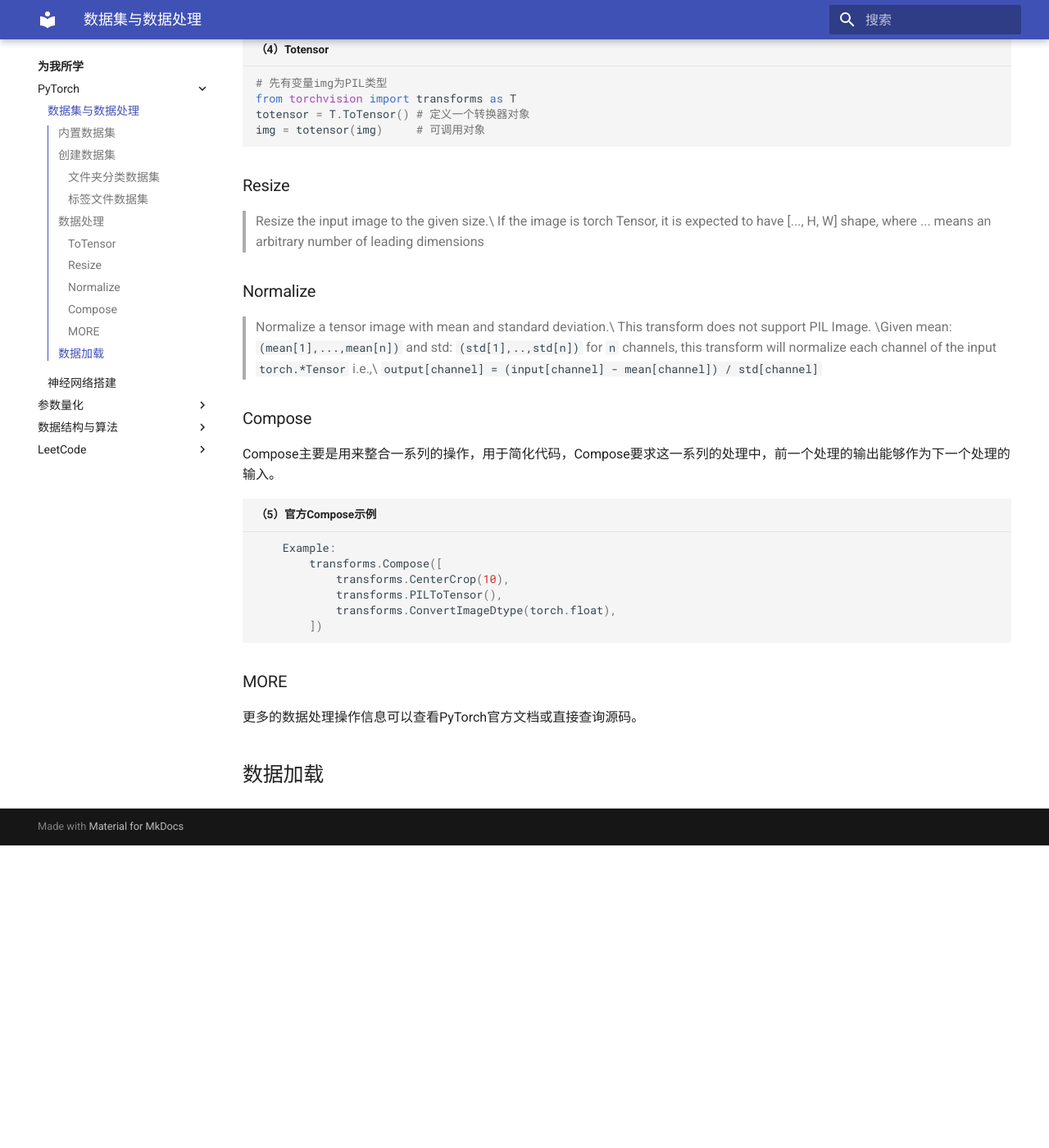
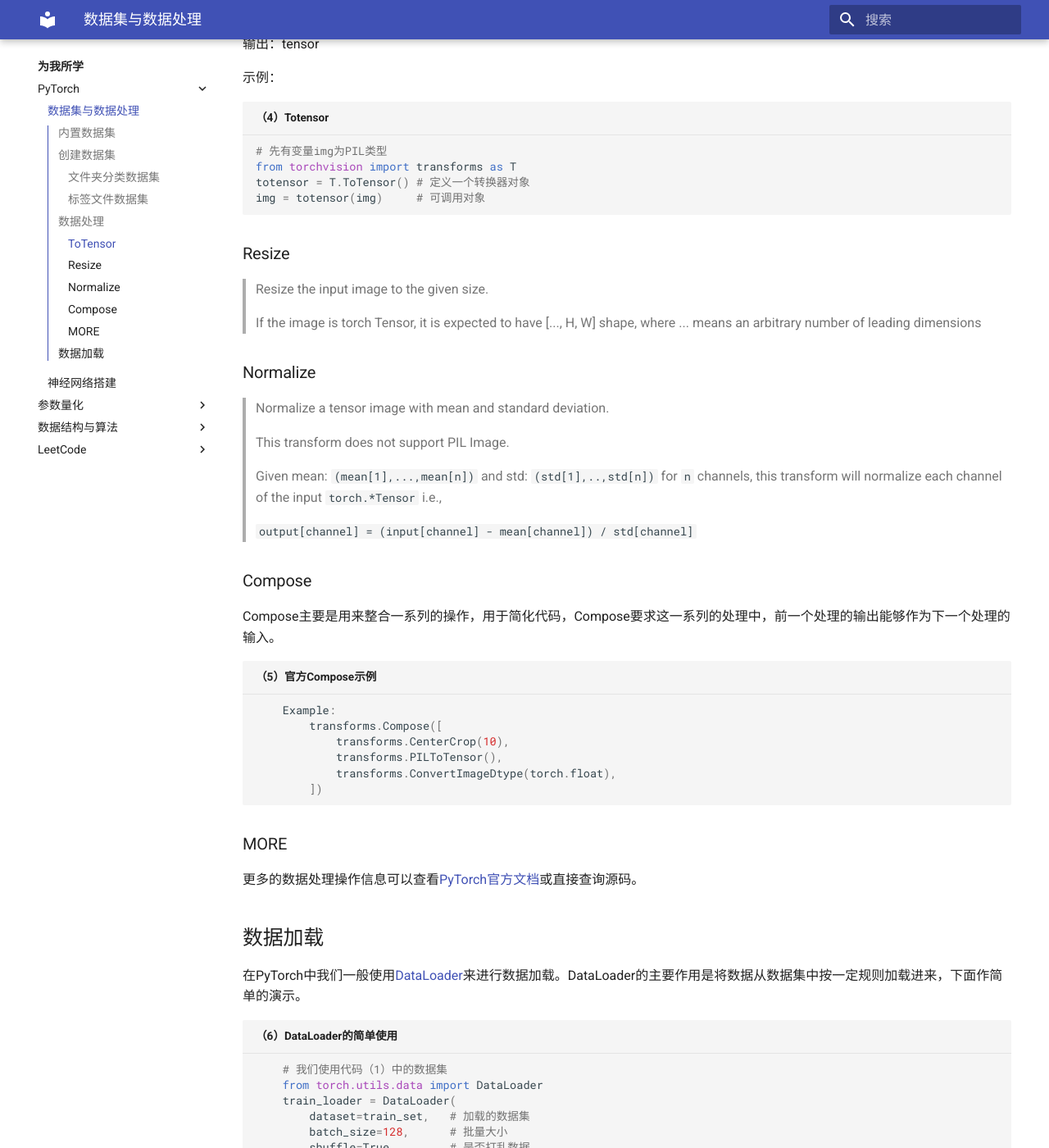
Before and after one commit to Maverick618/Maverick618.github.io, an MkDocs documentation site: the page built from docs/为我所学/PyTorch/数据集与数据处理.md, in a window 1280 px wide and 1400 px high, scrolled down 2811 px. Shown: the whole window at 82% size. Built offline with MkDocs 1.6.1 and Material for MkDocs 9.7.7, drawn with Linux system fonts in a browser that asks for light colours; before the commit the page ends 3842 px from its top, so only the background shows below that; some of the changed text lies outside the part shown.

Commit message:
update notes

````diff
--- a/docs/为我所学/PyTorch/数据集与数据处理.md
+++ b/docs/为我所学/PyTorch/数据集与数据处理.md
@@ -96,8 +96,10 @@ class MyData(Dataset):
 ## 数据处理
 我们现在获取到了数据，比如是一些图片，要做分类任务，这些图片可能大小就不一样，格式可能也不一样，这就需要我们对数据进行一些处理，才能够更好的给神经网络作为输入。下面主要介绍torchvision中的几种transforms。
 ### ToTensor
-输入：PIL Image or ndarray\
-输出：tensor\
+输入：PIL Image or ndarray
+
+输出：tensor
+
 示例：
 ```python title="（4）Totensor"
 # 先有变量img为PIL类型
@@ -106,13 +108,17 @@ totensor = T.ToTensor() # 定义一个转换器对象
 img = totensor(img)     # 可调用对象
 ```
 ### Resize
->Resize the input image to the given size.\
-If the image is torch Tensor, it is expected to have [..., H, W] shape, where ... means an arbitrary number of leading dimensions
+>Resize the input image to the given size.
+
+>If the image is torch Tensor, it is expected to have [..., H, W] shape, where ... means an arbitrary number of leading dimensions
 ### Normalize
->Normalize a tensor image with mean and standard deviation.\
-This transform does not support PIL Image.
-\Given mean: ``(mean[1],...,mean[n])`` and std: ``(std[1],..,std[n])`` for ``n`` channels, this transform will normalize each channel of the input ``torch.*Tensor`` i.e.,\
-``output[channel] = (input[channel] - mean[channel]) / std[channel]``
+>Normalize a tensor image with mean and standard deviation.
+
+>This transform does not support PIL Image.
+
+>Given mean: ``(mean[1],...,mean[n])`` and std: ``(std[1],..,std[n])`` for ``n`` channels, this transform will normalize each channel of the input ``torch.*Tensor`` i.e.,
+
+>``output[channel] = (input[channel] - mean[channel]) / std[channel]``
 ### Compose
 Compose主要是用来整合一系列的操作，用于简化代码，Compose要求这一系列的处理中，前一个处理的输出能够作为下一个处理的输入。
 ```python title="（5）官方Compose示例"
@@ -124,6 +130,25 @@ Compose主要是用来整合一系列的操作，用于简化代码，Compose要
         ])
 ```
 ### MORE
-更多的数据处理操作信息可以查看PyTorch官方文档或直接查询源码。
+更多的数据处理操作信息可以查看[PyTorch官方文档](https://pytorch.org/docs/stable/index.html)或直接查询源码。
 
 ## 数据加载
+在PyTorch中我们一般使用[DataLoader](https://pytorch.org/docs/stable/data.html?highlight=dataloader#torch.utils.data.DataLoader)来进行数据加载。DataLoader的主要作用是将数据从数据集中按一定规则加载进来，下面作简单的演示。
+```python title="（6）DataLoader的简单使用"
+    # 我们使用代码（1）中的数据集
+    from torch.utils.data import DataLoader
+    train_loader = DataLoader(
+        dataset=train_set,   # 加载的数据集
+        batch_size=128,      # 批量大小
+        shuffle=True,        # 是否打乱数据
+        num_works=0,         # 工作线程数
+        drop_last=True       # 是否舍弃最后数量不足批量大小的那些数据
+    ) # 更多参数参考官方文档或源码
+
+    for epoch in range(10):
+        for data in train_loader:
+            # some operations for data
+            # such as:
+            # imgs, labels = data
+            # ...
+```
--- a/mkdocs.yml
+++ b/mkdocs.yml
@@ -37,6 +37,7 @@ theme:
 nav:
   - 如我所见:
       - index.md
+      - mkdocs: 如我所见/mkdocs_pro&slove.md
 
   - 书我随想:
       - 书我随想/index.md
````
Also changed, not shown: docs/index.md (+2 -1 lines), docs/如我所见/mkdocs_pro&slove.md (added, +26 -0 lines).
